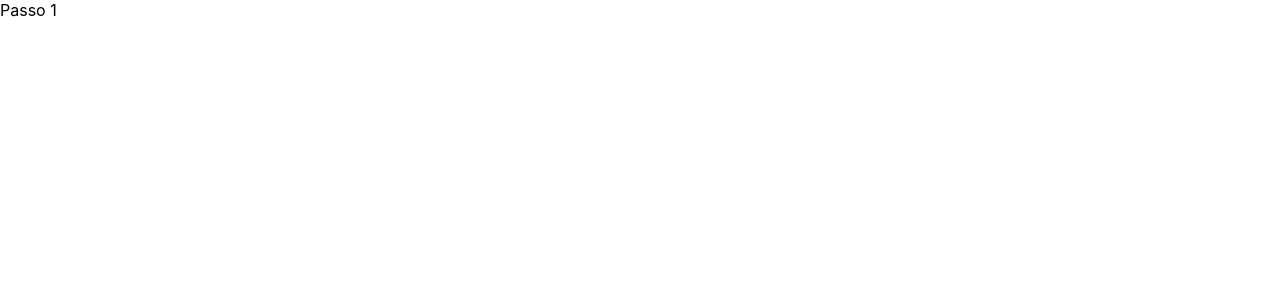
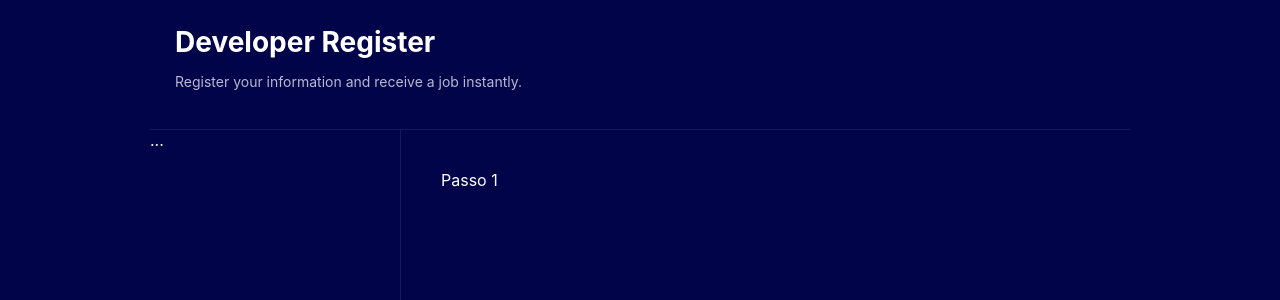
Before and after one commit to braulioportela79/multisteps-form, a React (Create React App) app: page / in a window 1280 px wide. Shown: the top 300 px of the page. Built offline with nearby package versions, Linux system fonts and the light colour scheme.

Commit message:
Theme(FormStep1)

```diff
--- a/src/pages/FormStep1/index.tsx
+++ b/src/pages/FormStep1/index.tsx
@@ -1,9 +1,10 @@
 import * as C from './styles';
+import { Theme } from '../../components/Theme';
 
 export const FormStep1 = () => {
-    return (
-        <C.Container>
-            Passo 1
-        </C.Container>
-    );
-}
+  return (
+    <Theme>
+      <C.Container>Passo 1</C.Container>
+    </Theme>
+  );
+};
```
